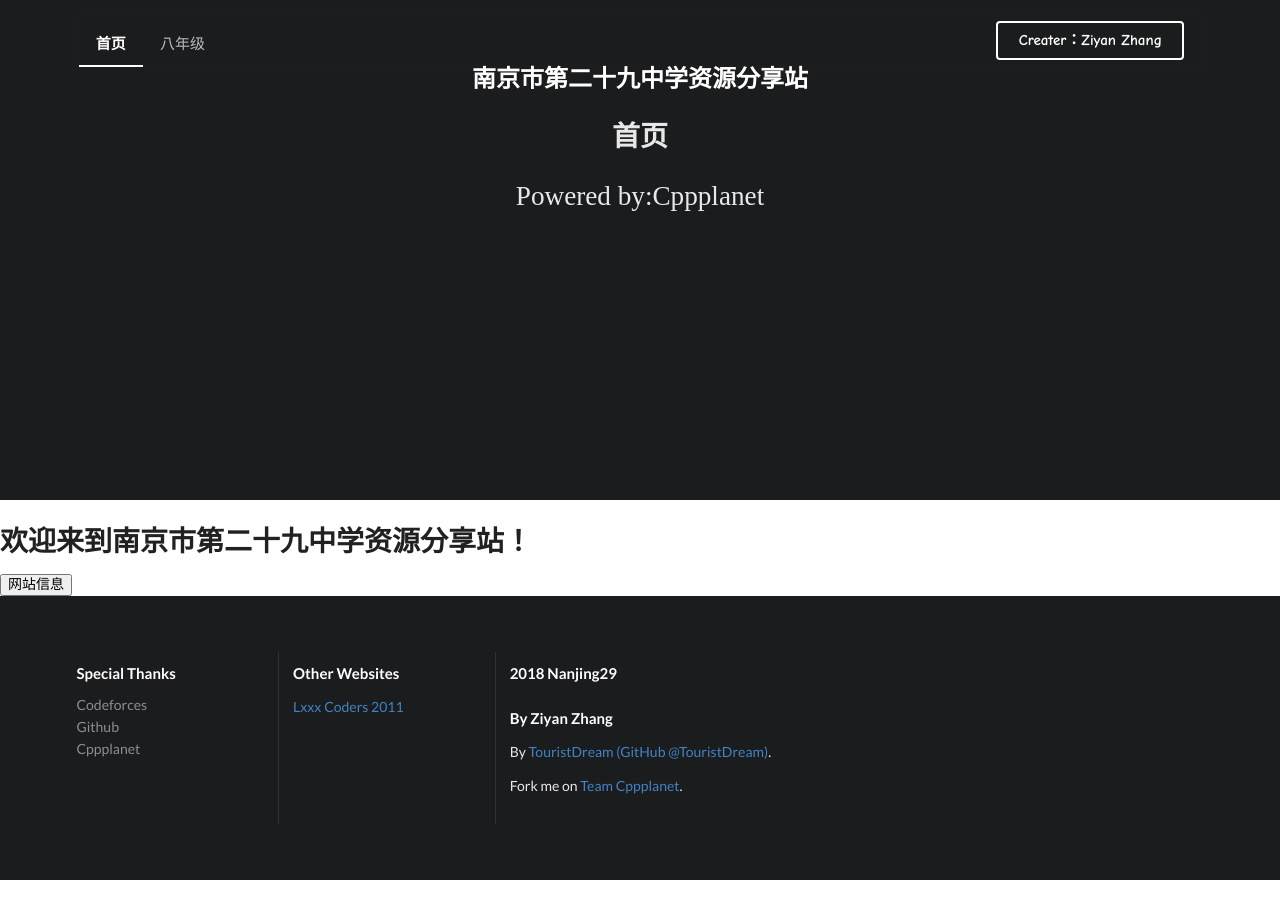
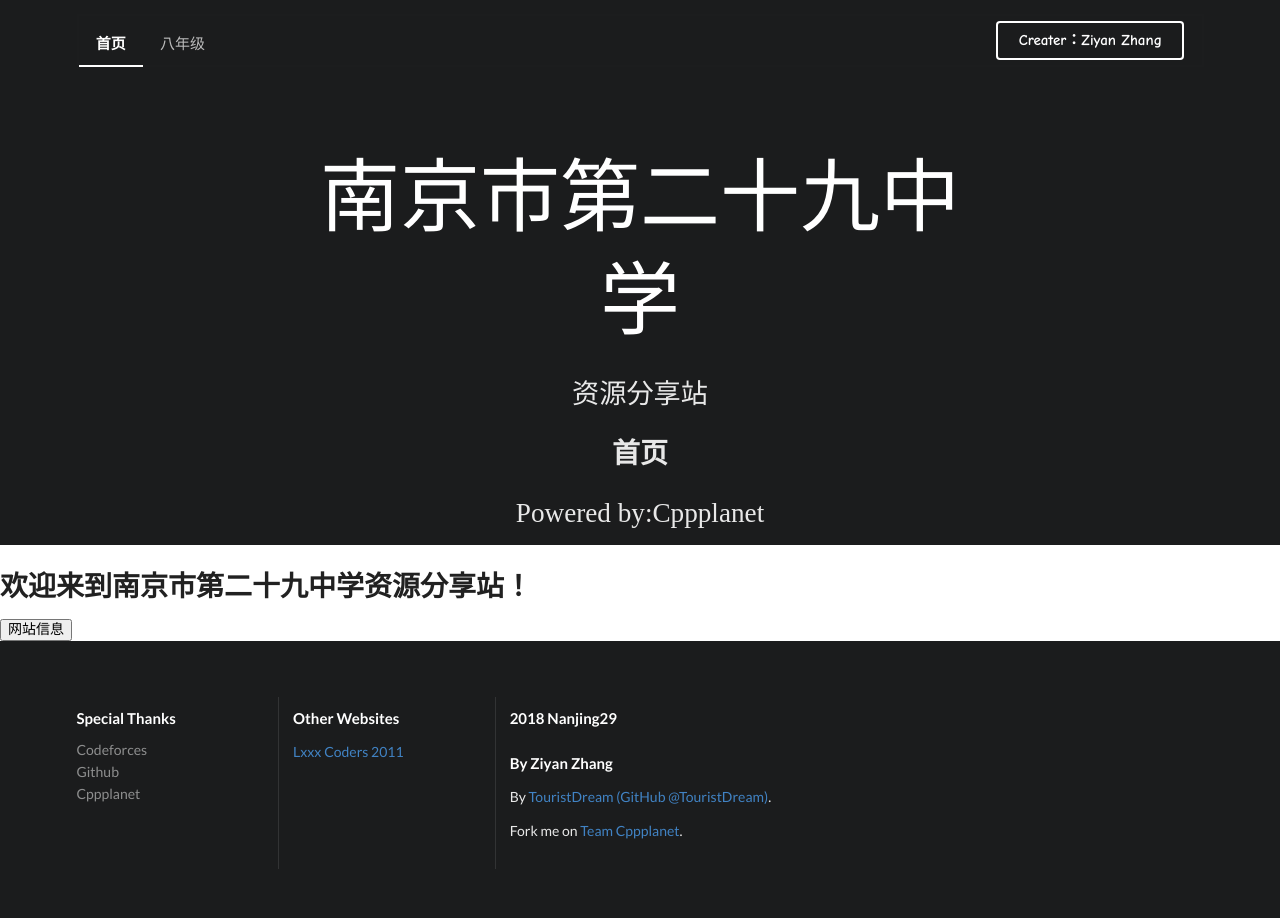
Before and after one commit to nanjing29/homepage, a plain HTML site: page index.html in a window 1280 px wide. Before the commit the page ends 880 px from the top, so only its background shows below. Drawn offline with nearby package versions, Linux system fonts and the light colour scheme.

Commit message:
Update index.html

```diff
--- a/index.html
+++ b/index.html
@@ -120,7 +120,10 @@ function show_info()
             </div>
 
             <div class="ui text container">
-                <h2 class="ui inverted header" style="font-family:STXinwei">南京市第二十九中学资源分享站</h2>
+                <h1 class="ui inverted header" style="font-family:STXinwei">南京市第二十九中学</h1>
+                <h2 style="font-family:STXinwei">
+                    资源分享站
+                </h2>
                 <h1 style="font-family:STXinwei">
                     首页
                 </h1>
```
